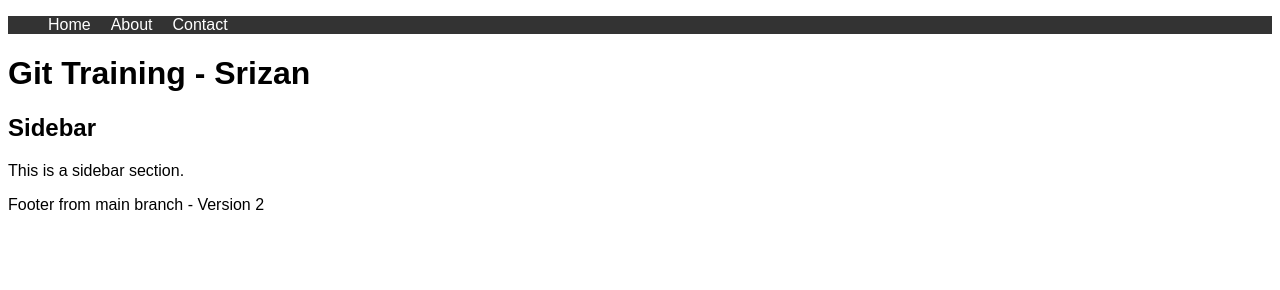
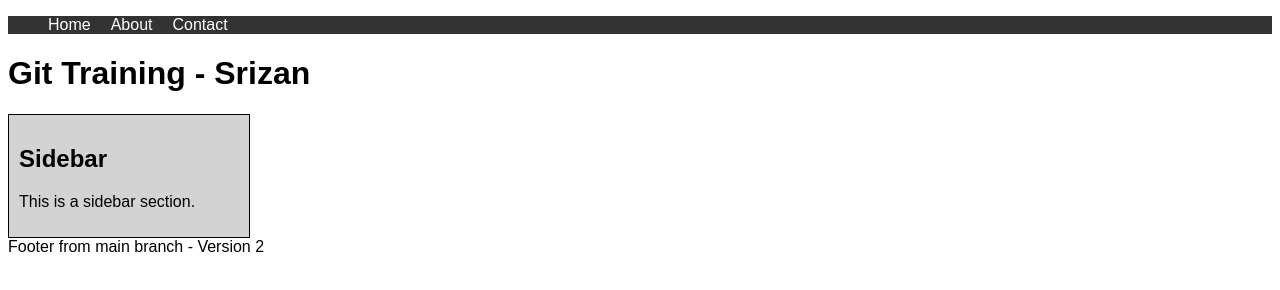
Before and after one commit to srizan-amicus/git-training-srizan, a plain HTML site: page index.html in a window 1280 px wide. Drawn offline with Linux system fonts and the light colour scheme.

Commit message:
style: added styling for sidebar

```diff
--- a/style.css
+++ b/style.css
@@ -1,3 +1,11 @@
+aside{
+    width:220px;
+    padding:10px;
+    border: 1px solid black;
+    background-color: lightgray;
+    margin-top: 20px;
+
+}
 nav{
     background-color: #333;
 }
```
